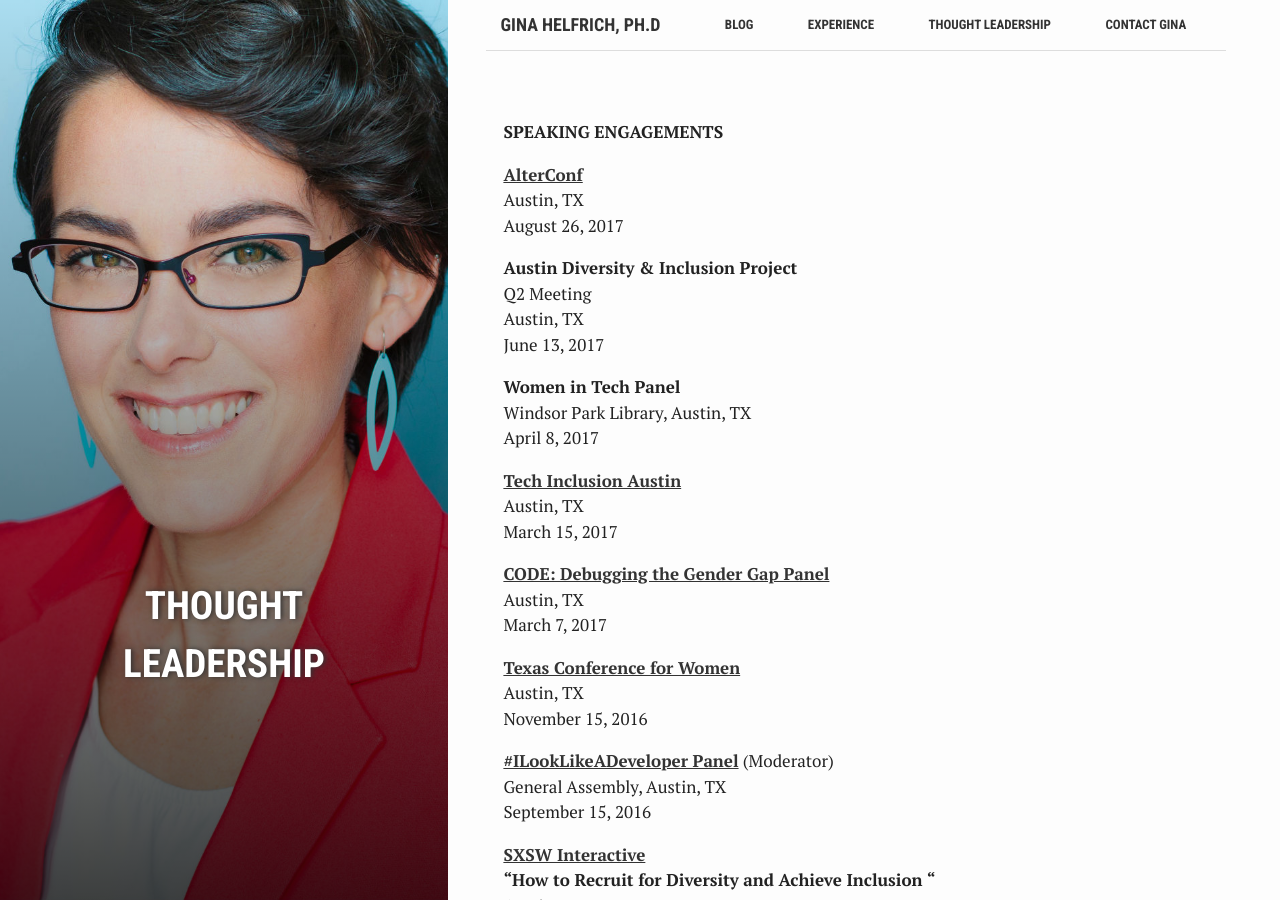
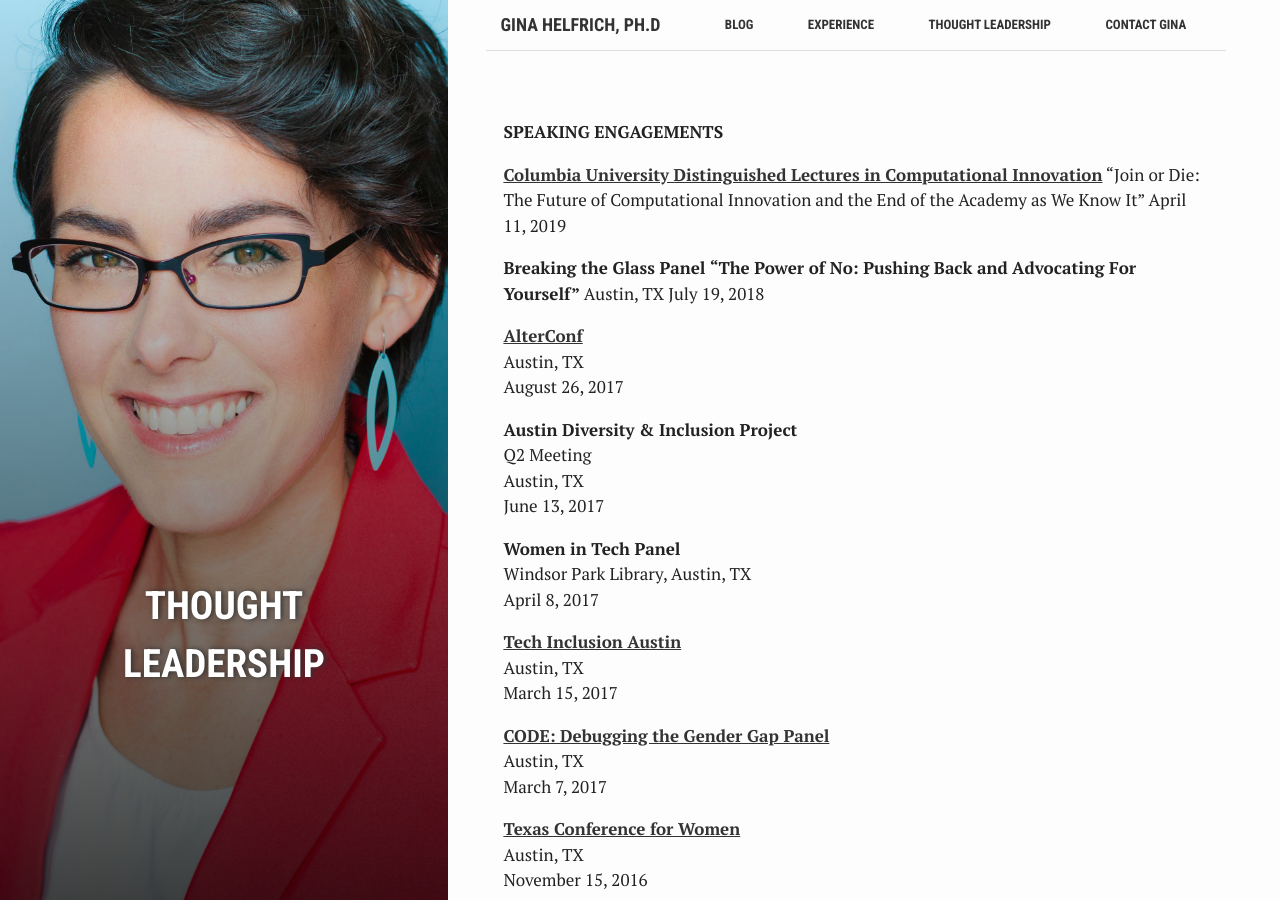
Before and after one commit to Dr-G/Dr-G.github.io, a Jekyll site: the page built from thoughtleadership.md, in a window 1280 px wide and 900 px high. Built offline with Jekyll 4.4.1, drawn with Linux system fonts in a browser that asks for light colours.

Commit message:
Update thoughtleadership.md
added speaking engagements

```diff
--- a/thoughtleadership.md
+++ b/thoughtleadership.md
@@ -9,6 +9,15 @@ active: thought leadership
 ---
 
 **SPEAKING ENGAGEMENTS**
+
+**[Columbia University Distinguished Lectures in Computational Innovation](https://brown.columbia.edu/event/distinguished-lectures-in-computational-innovation-dr-gina-helfrich/)**
+"Join or Die: The Future of Computational Innovation and the End of the Academy as We Know It"
+April 11, 2019
+
+**Breaking the Glass Panel**
+**"The Power of No: Pushing Back and Advocating For Yourself"**
+Austin, TX
+July 19, 2018
 
 **[AlterConf](https://alterconf.com/conferences/2017/austin-tx)**
 Austin, TX
@@ -44,15 +53,15 @@ September 15, 2016
 Austin, TX
 March 14, 2016
 
-[**Nerd Nite**
-](https://vimeo.com/116983511)**“How to be Good: Overcoming Unconscious Bias (with some help from Aristotle)”**
+[**Nerd Nite**](https://vimeo.com/116983511)
+**“How to be Good: Overcoming Unconscious Bias (with some help from Aristotle)”**
 Austin, TX
 January 14, 2015
 
 
 **DIGITAL PUBLISHING**
 
-[Gina's Blog](http://bit.ly/2caK3o9)
+[Gina's Blog](http://ginahelfrich.com/blog/)
 [recruitHER Blog](http://bit.ly/2aGoKZn)
 
 ["How Women Can Get Ahead in Technology"](http://www.huffingtonpost.com/entry/58c80a10e4b03400023f4b6b) \- Huffington Post
```
